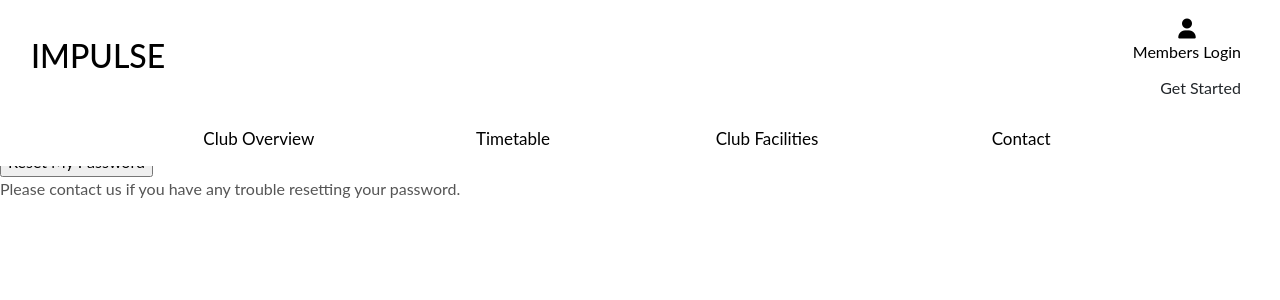
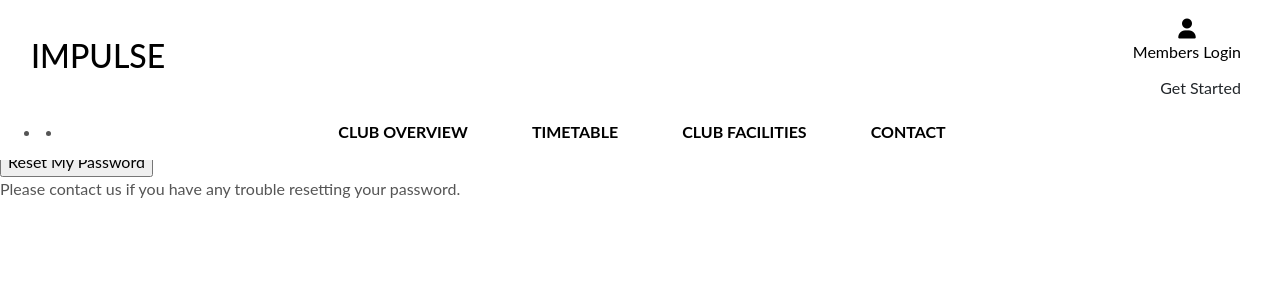
Before and after one commit to Code-Institute-Submissions/VKirijanova-Impulse_NovResub, a Django app: page /accounts/password/reset/ in a window 1280 px wide. Shown: the top 300 px of the page. Run offline with Django 3.2, Linux system fonts and the light colour scheme; some libraries are stand-ins or nearby versions.

Commit message:
added mobile header and main navbar

```diff
--- a/static/css/base.css
+++ b/static/css/base.css
@@ -57,39 +57,6 @@ body {
     border: 1px solid black !important;
   }
 
-/* --------------------------------------- Full page tab */
-
-  /* Style tab links */
-  .tablink {
-    background-color: white;
-    color: black;
-    float: center;
-    border:rgb(160, 153, 153);
-    outline: none;
-    cursor: pointer;
-    padding: 14px 16px;
-    font-size: 17px;
-    width: 20%;
-  }
-
-  .tablink:hover {
-    background-color: rgb(160, 153, 153);
-  }
-
-  /* Style the tab content (and add height:100% for full page content) */
-  .tabcontent {
-    color: white;
-    display: none;
-    padding: 100px 20px;
-    height: 100%;
-  }
-
-  #overview {background-color: rgb(160, 153, 153);}
-  #timetable {background-color: rgb(160, 153, 153);}
-  #facilities {background-color: rgb(160, 153, 153);}
-  #contact {background-color: rgb(160, 153, 153);}
-
-
 
 /* -------------------------------- Media Queries */
 
--- a/templates/base.html
+++ b/templates/base.html
@@ -47,6 +47,7 @@
                           <div><i class="fas fa-user fa-lg"></i></div>
                           <p class="my-0">Members Login</p>
                       </div>
+                  </a>
                   <div class="dropdown-menu border-0" aria-labelledby="user-options">
                       {% if request.user.is_authenticated %}
                           {% if request.user.is_superuser %}
@@ -58,7 +59,6 @@
                           <a href="{% url 'account_login' %}" class="dropdown-item">Login</a>
                       {% endif %}
                   </div>
-                  </a>
                 </li>
               <li list-inline-item>
                   <a href="{% url 'account_signup' %}" class="dropdown-item">Get Started</a>
@@ -80,38 +80,18 @@
                 {% endif %}
               </li>
           </ul>
+        </div>
+        <div class="col-12 col-lg-4 my-auto py-1 py-lg-0"></div>
       </div>
-      </div>
-
-      <div id="topnav" class="row bg-white pt-lg-2 d-none d-lg-flex">
-        <div class="col-12 my-auto py-1 py-lg-0 text-center">
-          <button class="tablink" onclick="openPage('overview', this, '')">Club Overview</button>
-          <button class="tablink" onclick="openPage('timetable', this, '')">Timetable</button>
-          <button class="tablink" onclick="openPage('facilities', this, '')">Club Facilities</button>
-          <button class="tablink" onclick="openPage('contact', this, '')">Contact</button>
-
-          <div id="overview" class="tabcontent">
-            <h3>Club Overview</h3>
-            <p>Our club was open..</p>
-          </div>
-
-          <div id="timetable" class="tabcontent">
-            <h3>Timetable</h3>
-            <p>Timetable of group exsercises</p>
-          </div>
-
-          <div id="facilities" class="tabcontent">
-            <h3>Club Facilities</h3>
-            <p>We have gym and swimming pool</p>
-          </div>
-
-          <div id="contact" class="tabcontent">
-            <h3>Contact</h3>
-            <p>You can find us...</p>
-          </div>
-        </div>
-      </div>
-
+      <div class="row bg-white">
+        <nav class="navbar navbar-expand-lg navbar-light w-100">
+            <button class="navbar-toggler" type="button" data-toggle="collapse" data-target="#main-nav" aria-controls="main-nav" aria-expanded="false" aria-label="Toggle navigation">
+                <span class="navbar-toggler-icon"></span>
+            </button>
+            {% include 'includes/mobile-top-header.html' %}
+            {% include 'includes/main-nav.html' %}
+        </nav>
+    </div>
     </header>
 
     {% block page_header %}
@@ -121,31 +101,6 @@
     {% endblock %}
 
     {% block postloadjs %}
-      <script>
-        function openPage(pageName, elmnt, color) {
-          // Hide all elements with class="tabcontent" by default */
-          var i, tabcontent, tablinks;
-          tabcontent = document.getElementsByClassName("tabcontent");
-          for (i = 0; i < tabcontent.length; i++) {
-            tabcontent[i].style.display = "none";
-          }
-
-          // Remove the background color of all tablinks/buttons
-          tablinks = document.getElementsByClassName("tablink");
-          for (i = 0; i < tablinks.length; i++) {
-            tablinks[i].style.backgroundColor = "";
-          }
-
-          // Show the specific tab content
-          document.getElementById(pageName).style.display = "block";
-
-          // Add the specific color to the button used to open the tab content
-          elmnt.style.backgroundColor = color;
-        }
-
-        // Get the element with id="defaultOpen" and click on it
-        document.getElementById("defaultOpen").click();
-      </script>
     {% endblock %}
 
   </body>
--- /dev/null
+++ b/templates/includes/main-nav.html
@@ -0,0 +1,27 @@
+<div class="collapse navbar-collapse" id="main-nav">
+    <ul class="navbar-nav w-auto mx-auto">
+        <li class="nav-item dropdown">
+            <a class="logo-font font-weight-bold nav-link text-black mr-5" href="#" id="all-products-link" data-toggle="dropdown" aria-haspopup="true" aria-expanded="false">
+                Club Overview
+            </a>
+        </li>
+
+        <li class="nav-item dropdown">
+            <a class="logo-font font-weight-bold nav-link text-black mr-5" href="#" id="clothing-link" data-toggle="dropdown" aria-haspopup="true" aria-expanded="false">
+                Timetable
+            </a>
+        </li>
+
+        <li class="nav-item dropdown">
+            <a class="logo-font font-weight-bold nav-link text-black mr-5" href="#" id="clothing-link" data-toggle="dropdown" aria-haspopup="true" aria-expanded="false">
+                Club Facilities
+            </a>
+        </li>
+
+        <li class="nav-item dropdown">
+            <a class="logo-font font-weight-bold nav-link text-black mr-5" href="#" id="clothing-link" data-toggle="dropdown" aria-haspopup="true" aria-expanded="false">
+                Contact
+            </a>
+        </li>
+    </ul>
+</div>
--- /dev/null
+++ b/templates/includes/mobile-top-header.html
@@ -0,0 +1,38 @@
+<li class="list-inline-item">
+  <a class="text-black nav-link d-block d-lg-none" href="#" id="user-options" data-toggle="dropdown" aria-haspopup="true" aria-expanded="false">
+    <div class="text-center">
+      <div><i class="fas fa-user fa-lg"></i></div>
+        <p class="my-0">Members Login</p>
+      </div>
+  </a>
+  <div class="dropdown-menu border-0" aria-labelledby="user-options">
+    {% if request.user.is_authenticated %}
+      {% if request.user.is_superuser %}
+        <a href="" class="dropdown-item">Packages Management</a>
+      {% endif %}
+      <a href="" class="dropdown-item">My Profile</a>
+      <a href="{% url 'account_logout' %}" class="dropdown-item">Logout</a>
+    {% else %}
+      <a href="{% url 'account_login' %}" class="dropdown-item">Login</a>
+    {% endif %}
+  </div>
+</li>
+<li list-inline-item>
+  <a class="text-black nav-link d-block d-lg-none" href="{% url 'account_signup' %}" class="dropdown-item">Get Started</a>
+</li>
+<li list-inline-item>
+  {% if request.user.is_authenticated %}
+    <a class="{% if grand_total %}text-info font-weight-bold{% else %}text-black{% endif %} nav-link" href="">
+      <div class="text-center">
+        <div><i class="fas fa-shopping-bag fa-lg"></i></div>
+          <p class="my-0">
+            {% if grand_total %}
+              ${{ grand_total|floatformat:2 }}
+            {% else %}
+              $0.00
+            {% endif %}
+          </p>
+      </div>
+    </a>
+  {% endif %}
+</li>
```
Also changed, not shown: README.md.
